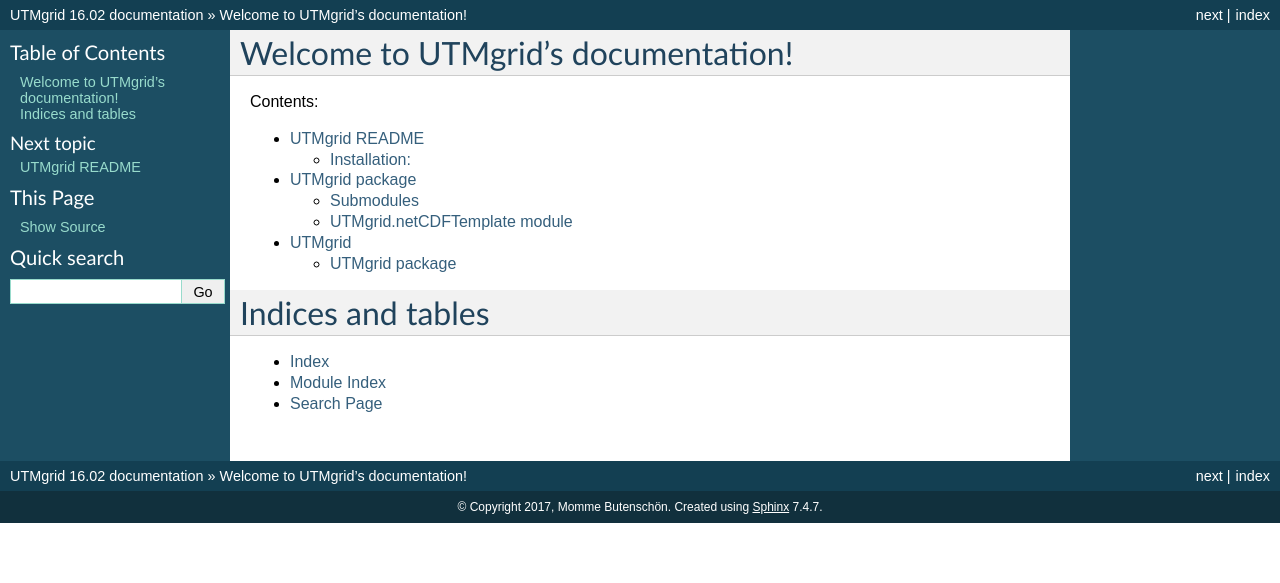
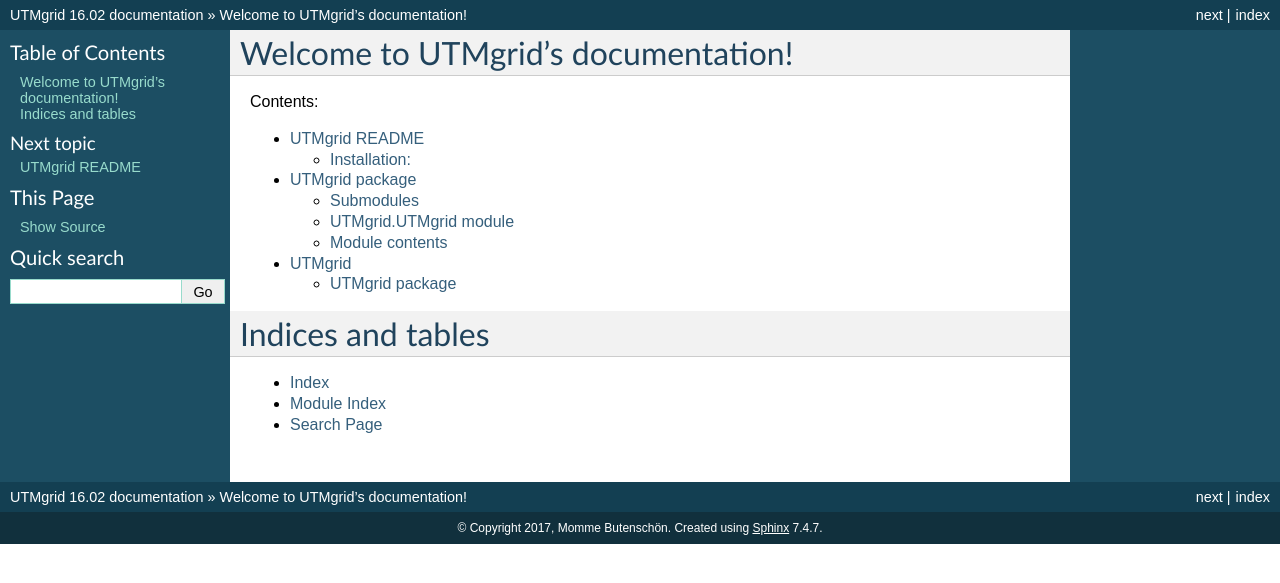
Before and after one commit to mommebutenschoen/UTMgrid, a Sphinx documentation site: the page built from doc/index.rst, in a window 1280 px wide. Shown: the top 583 px of the page. Built offline with Sphinx 7.4.7, drawn with Linux system fonts in a browser that asks for light colours.

Commit message:
Fixed documentation.

```diff
--- a/doc/UTMgrid.rst
+++ b/doc/UTMgrid.rst
@@ -4,11 +4,19 @@
 Submodules
 ----------
 
-UTMgrid.netCDFTemplate module
--------------------------------
+UTMgrid.UTMgrid module
+----------------------
 
 .. automodule:: UTMgrid.UTMgrid
     :members:
     :undoc-members:
     :special-members:
     :show-inheritance:
+
+Module contents
+---------------
+
+.. automodule:: UTMgrid
+    :members:
+    :undoc-members:
+    :show-inheritance:
```
